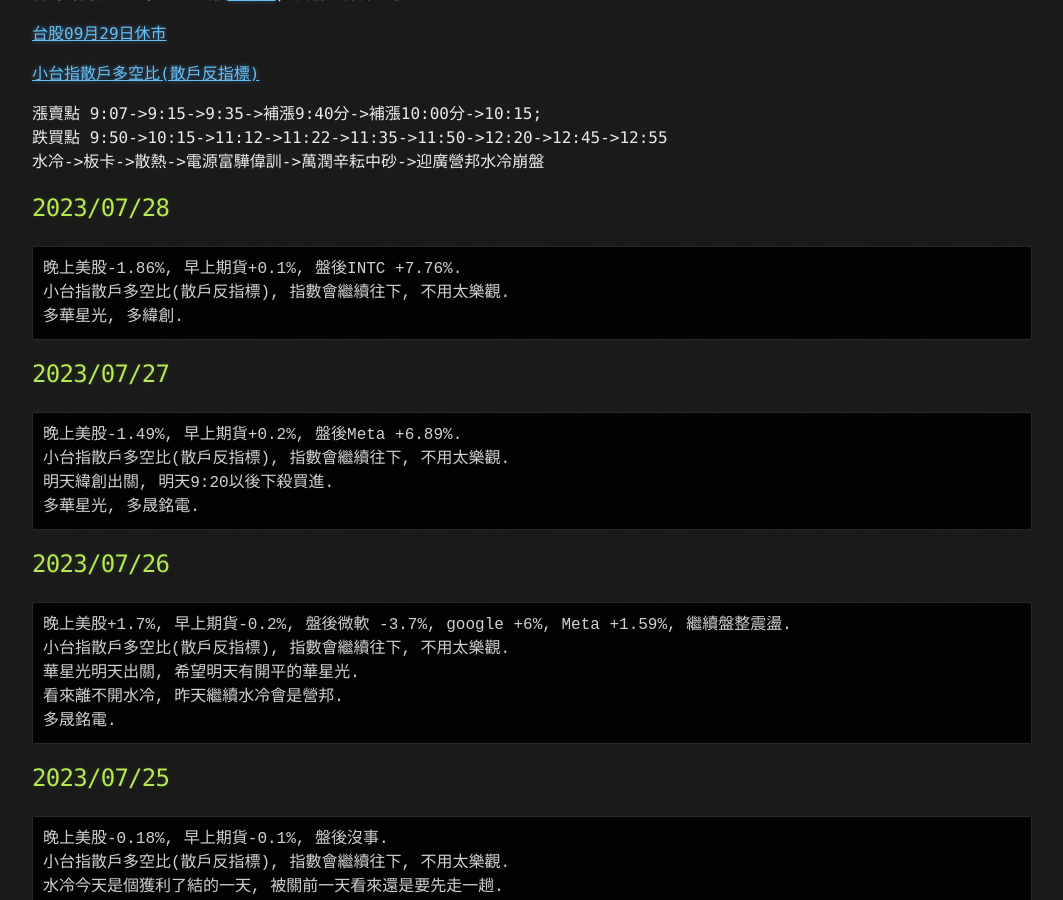
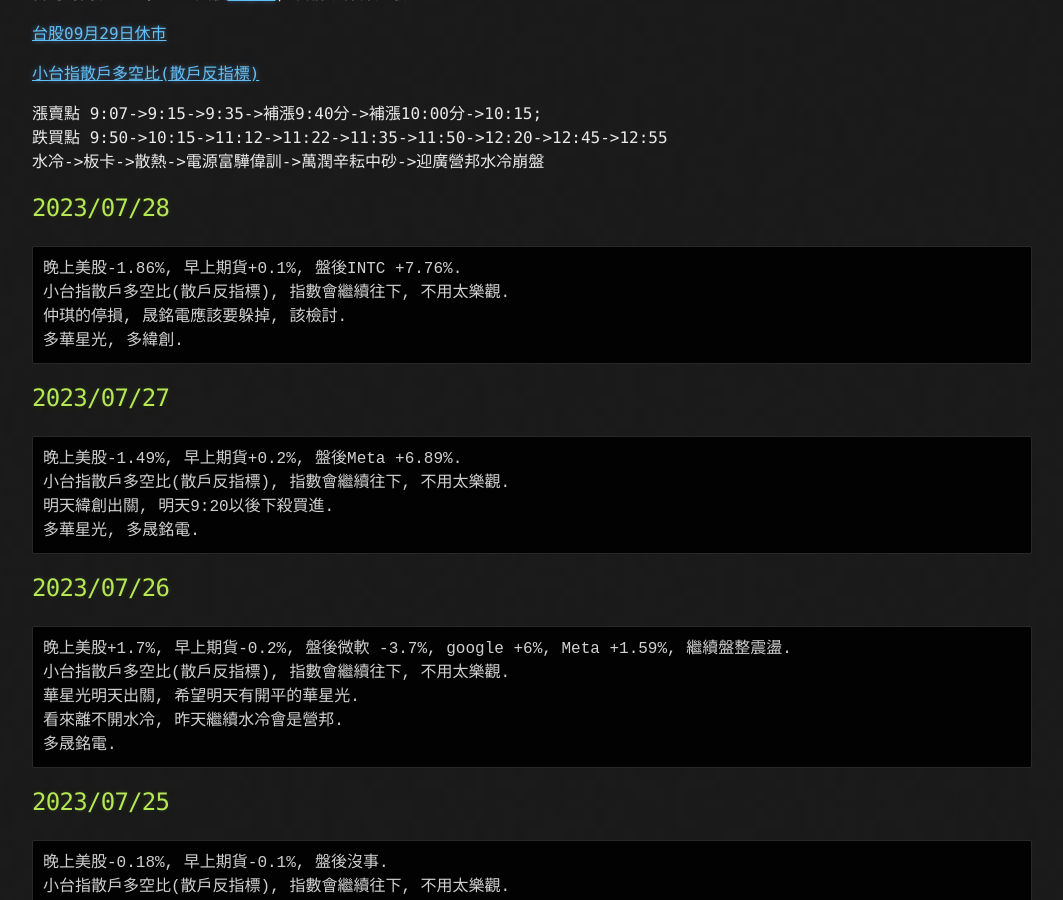
Before and after one commit to lepg5487/Stock_God, a Jekyll site: the page built from index.md, in a window 1280 px wide and 900 px high, scrolled down 436 px. Shown: the whole window, without its empty margins (108-1171 px from the left). Built offline with Jekyll 4.4.1, drawn with Linux system fonts in a browser that asks for light colours; our own code applies the rules of GitHub Pages for plain Markdown files.

Commit message:
Update index.md

````diff
--- a/index.md
+++ b/index.md
@@ -24,6 +24,7 @@ layout: testlayouts
 ```
 晚上美股-1.86%, 早上期貨+0.1%, 盤後INTC +7.76%.
 小台指散戶多空比(散戶反指標), 指數會繼續往下, 不用太樂觀.
+仲琪的停損, 晟銘電應該要躲掉, 該檢討.
 多華星光, 多緯創.
 ```
 
````
